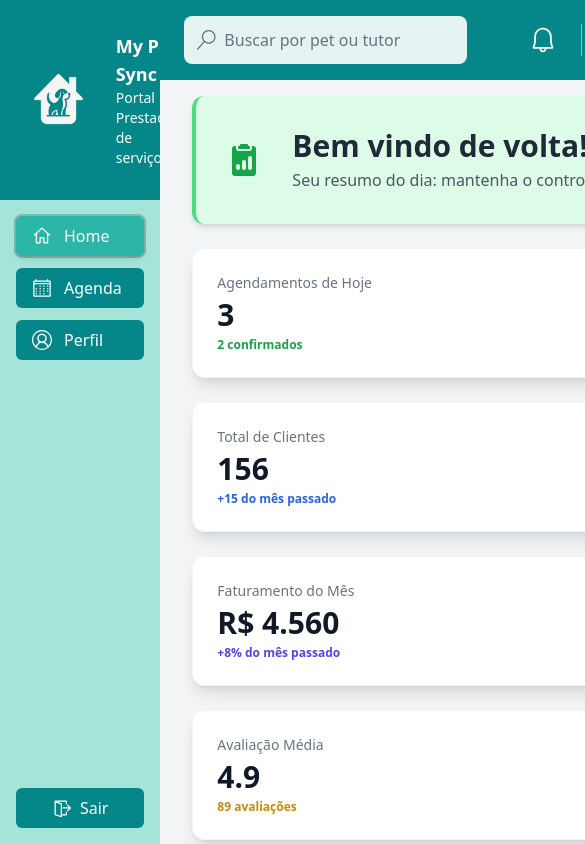
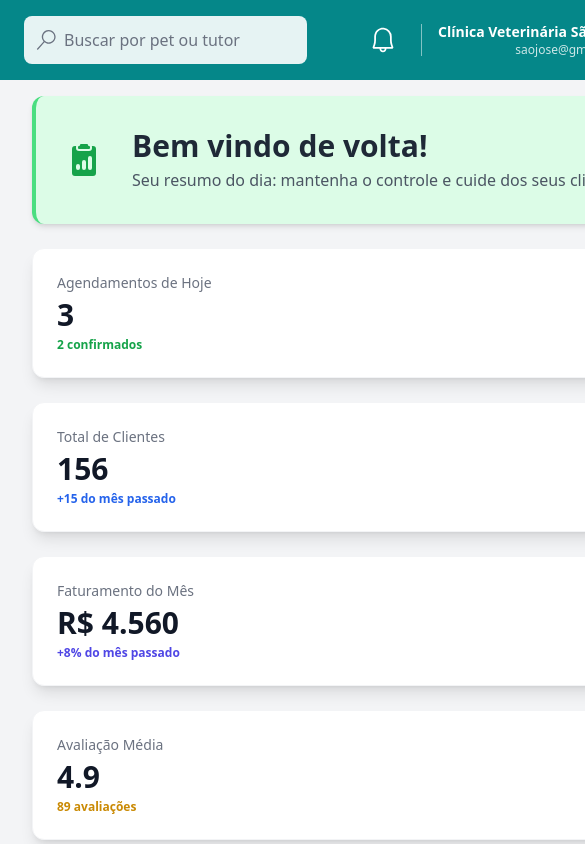
Before and after one commit to GustavoZanardi15/MyPetSync-FrontEnd, a React (Vite) app in the folder FrontEndWeb/: page /homePage in a window 390 px wide. Shown: the top 844 px of the page, 585 px wide, since content can reach past the window. Built offline with nearby package versions, Linux system fonts and the light colour scheme.

Commit message:
style(frontend): ajustar largura de Sidebar e adicionar responsividade

```diff
--- a/FrontEndWeb/src/components/common/Sidebar.jsx
+++ b/FrontEndWeb/src/components/common/Sidebar.jsx
@@ -12,7 +12,7 @@ const Sidebar = () => {
   const [active, setActive] = useState("Home");
 
   return (
-    <div className="flex flex-col h-screen w-80 bg-[#A5E5D9]">
+    <div className="hidden lg:flex flex-col h-screen w-72 bg-[#A5E5D9] flex-shrink-0">
       <div className="flex items-center gap-8 bg-[#058789] p-8 text-white">
         <img src={Logo} alt="Logo My Pet Sync" className="w-14 h-14" />
         <div>
```
